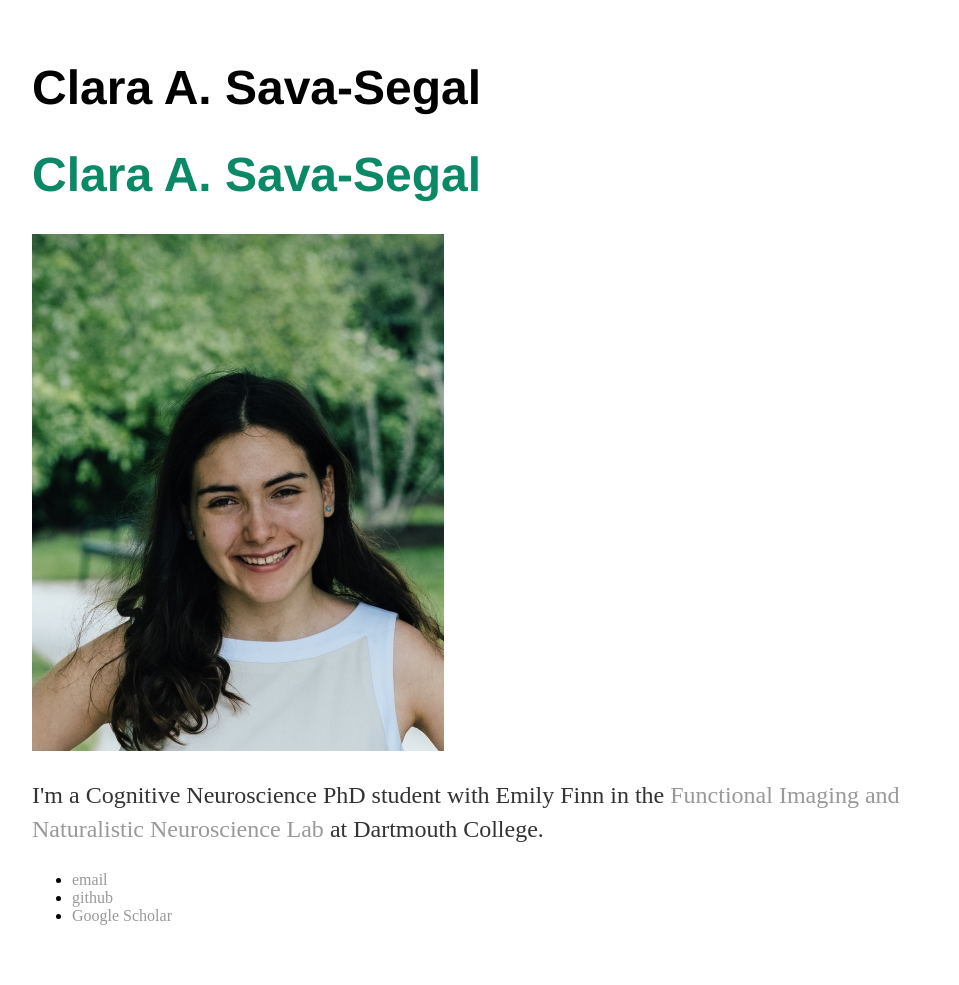
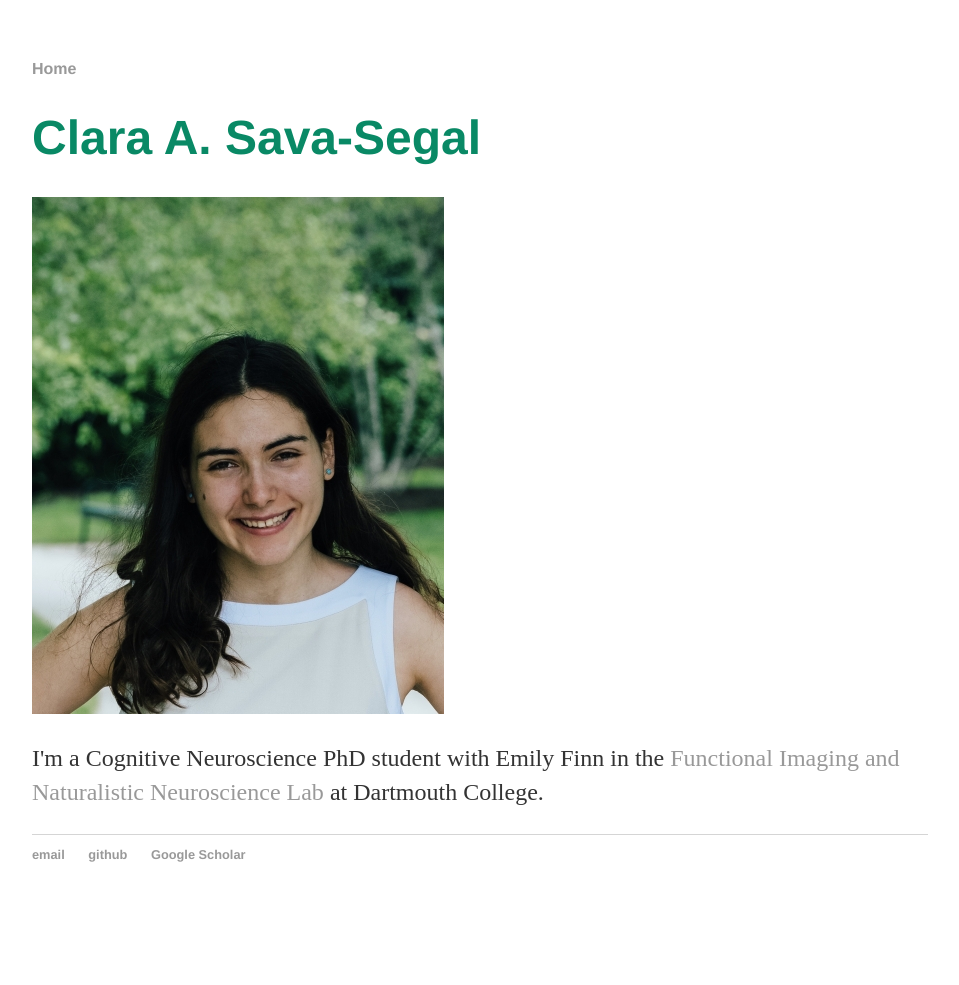
Before and after one commit to csavasegal/csavasegal.github.io, a Jekyll site: the page built from index.html, in a window 1280 px wide. Shown: the whole page, without its empty margins (160-1119 px from the left). Built offline with Jekyll 4.4.1, drawn with Linux system fonts in a browser that asks for light colours; after the commit the page ends 922 px from its top, so only the background shows below that.

Commit message:
Add files via upload

```diff
--- a/_layouts/default.html
+++ b/_layouts/default.html
@@ -8,7 +8,7 @@
 		<body>
 			<nav>
 	    		<ul>
-	        		<!-- <li><a href="/">Home</a></li> -->
+	        		<li><a href="/">Home</a></li>
 		        	<!-- <li><a href="/about">About</a></li>
 	        		<li><a href="/cv">CV</a></li>
 	        		<li><a href="/blog">Blog</a></li> -->
@@ -22,13 +22,13 @@
 			{{ content }}
 
 			</div><!-- /.container -->
-			<header>
+			<footer>
 	    		<ul>
                     <li><a href="mailto:csava.gr@dartmouth.edu">email</a></li>
                     <li><a href="https://github.com/csavasegal">github</a></li>
                     <li><a href="https://scholar.google.com/citations?user=c0vFC1MAAAAJ&hl=en">Google Scholar</a></li>
 
 				</ul>
-			</header>
+			</footer>
 		</body>
 	</html>
--- a/index.html
+++ b/index.html
@@ -3,7 +3,6 @@
 title: Clara A. Sava-Segal
 ---
 <div class="blurb">
-	<h1>Clara A. Sava-Segal</h1>
 	<h1><span style="color:rgb(9, 137, 101)">Clara A. Sava-Segal</span></h1>
     <img src="img/sava-segal_clara.jpg" alt="profile_pic">
 
```
